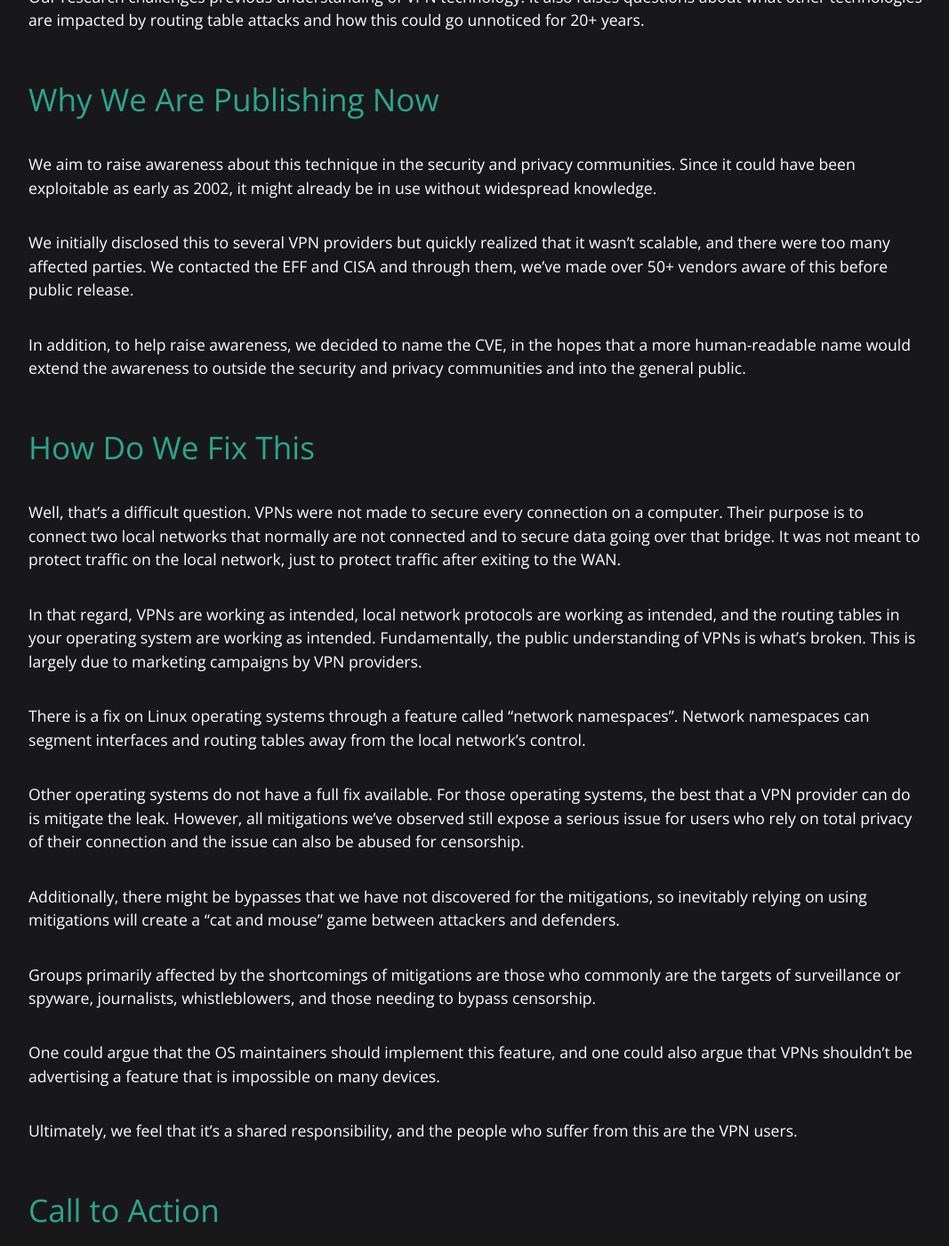
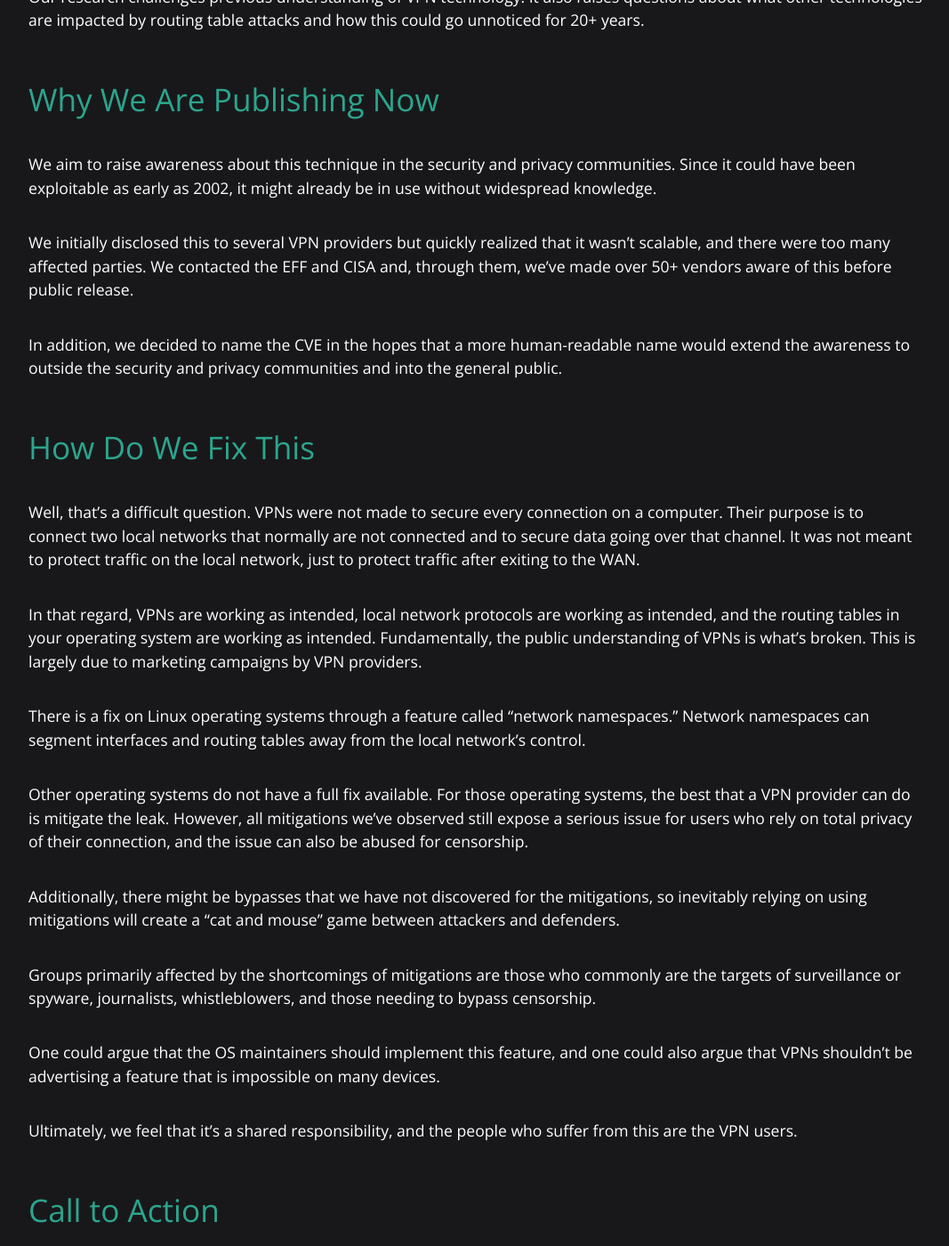
Before and after one commit to lmoratti/tunnelvisionbug, a Jekyll site: the page built from index.md, in a window 1280 px wide and 1400 px high, scrolled down 2571 px. Shown: the whole window at 89% size, without its empty margins (104-1171 px from the left). Built offline with Jekyll 4.4.1, drawn with Linux system fonts in a browser that asks for light colours; our own code applies the rules of GitHub Pages for plain Markdown files; some of the changed text lies outside the part shown.

Commit message:
Update index.md

```diff
--- a/index.md
+++ b/index.md
@@ -25,25 +25,25 @@ We call this total bypass, **decloaking.**
 # Impact
 VPN users who expect VPNs to protect them on untrusted networks are as susceptible to the very same attacks as if they weren't using a VPN. This is particularly dangerous for people who rely on VPNs to keep them safe such as journalists and political dissidents.
 
-Luckily, most users who use commercial VPNs are sending web traffic which is mostly HTTPS ([about 85%, actually](https://w3techs.com/technologies/details/ce-httpsdefault)). HTTPS traffic looks like gibberish to attackers using Tunnelvision, but they know who you are sending that gibberish to which can be an issue. If a website is using HTTP then it becomes possible to view everything you are saying as well as who you are saying it to.
+Luckily, most users who use commercial VPNs are sending web traffic which is mostly HTTPS ([about 85%, actually](https://w3techs.com/technologies/details/ce-httpsdefault)). HTTPS traffic looks like gibberish to attackers using Tunnelvision, but they know who you are sending that gibberish to which can be an issue. If a website is using HTTP, then it becomes possible to view everything you are saying as well as who you are saying it to.
 
 Our research challenges previous understanding of VPN technology. It also raises questions about what other technologies are impacted by routing table attacks and how this could go unnoticed for 20+ years.
 
 # Why We Are Publishing Now
 We aim to raise awareness about this technique in the security and privacy communities. Since it could have been exploitable as early as 2002, it might already be in use without widespread knowledge.
 
-We initially disclosed this to several VPN providers but quickly realized that it wasn't scalable, and there were too many affected parties. We contacted the EFF and CISA and through them, we've made over 50+ vendors aware of this before public release.
+We initially disclosed this to several VPN providers but quickly realized that it wasn't scalable, and there were too many affected parties. We contacted the EFF and CISA and, through them, we've made over 50+ vendors aware of this before public release.
 
-In addition, to help raise awareness, we decided to name the CVE, in the hopes that a more human-readable name would extend the awareness to outside the security and privacy communities and into the general public.
+In addition, we decided to name the CVE in the hopes that a more human-readable name would extend the awareness to outside the security and privacy communities and into the general public.
 
 # How Do We Fix This
-Well, that's a difficult question. VPNs were not made to secure every connection on a computer. Their purpose is to connect two local networks that normally are not connected and to secure data going over that bridge. It was not meant to protect traffic on the local network, just to protect traffic after exiting to the WAN.
+Well, that's a difficult question. VPNs were not made to secure every connection on a computer. Their purpose is to connect two local networks that normally are not connected and to secure data going over that channel. It was not meant to protect traffic on the local network, just to protect traffic after exiting to the WAN.
 
 In that regard, VPNs are working as intended, local network protocols are working as intended, and the routing tables in your operating system are working as intended. Fundamentally, the public understanding of VPNs is what's broken. This is largely due to marketing campaigns by VPN providers.
 
-There is a fix on Linux operating systems through a feature called "network namespaces". Network namespaces can segment interfaces and routing tables away from the local network’s control.
+There is a fix on Linux operating systems through a feature called "network namespaces." Network namespaces can segment interfaces and routing tables away from the local network’s control.
 
-Other operating systems do not have a full fix available. For those operating systems, the best that a VPN provider can do is mitigate the leak. However, all mitigations we've observed still expose a serious issue for users who rely on total privacy of their connection and the issue can also be abused for censorship.
+Other operating systems do not have a full fix available. For those operating systems, the best that a VPN provider can do is mitigate the leak. However, all mitigations we've observed still expose a serious issue for users who rely on total privacy of their connection, and the issue can also be abused for censorship.
 
 Additionally, there might be bypasses that we have not discovered for the mitigations, so inevitably relying on using mitigations will create a "cat and mouse" game between attackers and defenders.
 
```
Also changed, not shown: other parts of index.md (+2 -2 lines).
